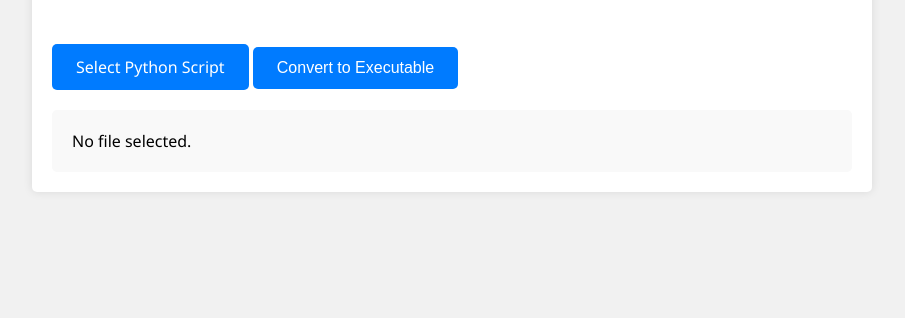
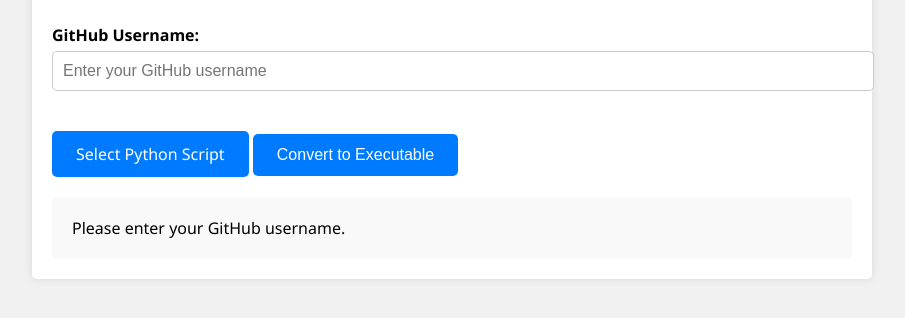
Before and after one commit to PyToExe/pytoexe.github.com, a plain HTML site: page index.html in a window 1280 px wide. Both pictures are taken after a click on the button "Convert to Executable". Shown: the part 118-436 px from the top of the page, without its empty margins (188-1093 px from the left). Drawn offline with Linux system fonts and the light colour scheme.

Commit message:
Update index.html

```diff
--- a/index.html
+++ b/index.html
@@ -24,6 +24,21 @@
             font-size: 2.5em;
             margin-top: 0;
             font-weight: bold;
+        }
+        .input-group {
+            margin-bottom: 20px;
+        }
+        .input-group label {
+            display: block;
+            margin-bottom: 5px;
+            font-weight: bold;
+        }
+        .input-group input {
+            width: 100%;
+            padding: 10px;
+            border: 1px solid #ccc;
+            border-radius: 5px;
+            font-size: 16px;
         }
         .button {
             background-color: #007bff;
@@ -55,18 +70,35 @@
 <body>
     <div class="container">
         <h1>Python to Executable Converter</h1>
+
+        <!-- GitHub Username Input -->
+        <div class="input-group">
+            <label for="githubUsername">GitHub Username:</label>
+            <input type="text" id="githubUsername" name="githubUsername" placeholder="Enter your GitHub username">
+        </div>
+
+        <!-- File Upload Form -->
         <form id="uploadForm" enctype="multipart/form-data">
             <label for="scriptFile" class="button">Select Python Script</label>
             <input type="file" id="scriptFile" name="scriptFile" accept=".py" style="display:none;">
             <button type="button" class="button" onclick="convertToExecutable()">Convert to Executable</button>
         </form>
+
+        <!-- Output Display -->
         <div id="output" class="output"></div>
     </div>
 
     <script>
+        // Function to handle file upload and conversion
         async function convertToExecutable() {
+            const githubUsername = document.getElementById('githubUsername').value.trim();
             const fileInput = document.getElementById('scriptFile');
             const file = fileInput.files[0];
+
+            if (!githubUsername) {
+                displayOutput('Please enter your GitHub username.');
+                return;
+            }
 
             if (!file) {
                 displayOutput('No file selected.');
@@ -81,16 +113,16 @@
             try {
                 displayOutput('Converting script to executable...');
 
-                // Simulate PyInstaller execution using a timeout (replace with actual backend processing)
-                await sleep(2000);  // Simulate processing delay
+                // Simulate conversion process (replace with actual conversion logic)
+                await sleep(2000); // Simulate processing delay
 
                 // Example conversion result
-                const result = `Successfully converted '${file.name}' to executable.\n`;
+                const result = `Successfully converted '${file.name}' to executable for GitHub user '${githubUsername}'.\n`;
                 displayOutput(result);
 
-                // Provide a download link to the generated executable
+                // Provide download link (replace with actual download logic)
                 const downloadLink = document.createElement('a');
-                downloadLink.href = 'path/to/generated/executable.exe';  // Replace with actual path
+                downloadLink.href = '#'; // Replace with actual download link
                 downloadLink.download = 'generated_executable.exe';
                 downloadLink.textContent = 'Download Executable';
                 output.appendChild(downloadLink);
@@ -100,11 +132,13 @@
             }
         }
 
+        // Function to display output messages
         function displayOutput(output) {
             const outputDiv = document.getElementById('output');
             outputDiv.textContent = output;
         }
 
+        // Helper function to simulate async operations
         function sleep(ms) {
             return new Promise(resolve => setTimeout(resolve, ms));
         }
```
